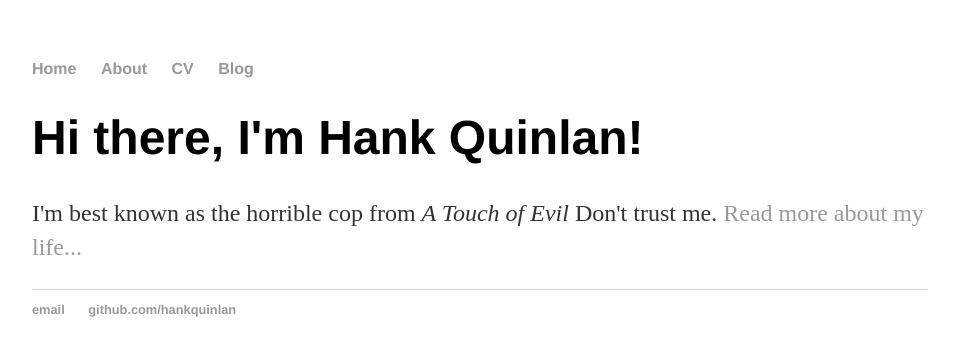
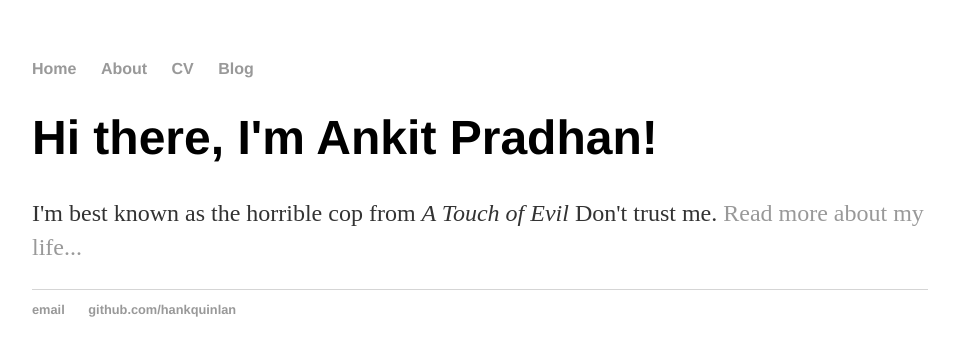
Before and after one commit to ankitpradhan4u/ankitpradhan4u.github.io, a Jekyll site: the page built from index.html, in a window 1280 px wide. Shown: the top 356 px of the page, without its empty margins (160-1115 px from the left). Built offline with Jekyll 4.4.1, drawn with Linux system fonts in a browser that asks for light colours.

Commit message:
Update index.html
update name

```diff
--- a/index.html
+++ b/index.html
@@ -3,6 +3,6 @@ layout: default
 title: Ankit Pradhan, Horrible Cop
 ---
 <div class="blurb">
-	<h1>Hi there, I'm Hank Quinlan!</h1>
+	<h1>Hi there, I'm Ankit Pradhan!</h1>
 	<p>I'm best known as the horrible cop from <em>A Touch of Evil</em> Don't trust me. <a href="/about">Read more about my life...</a></p>
 </div><!-- /.blurb -->
```
